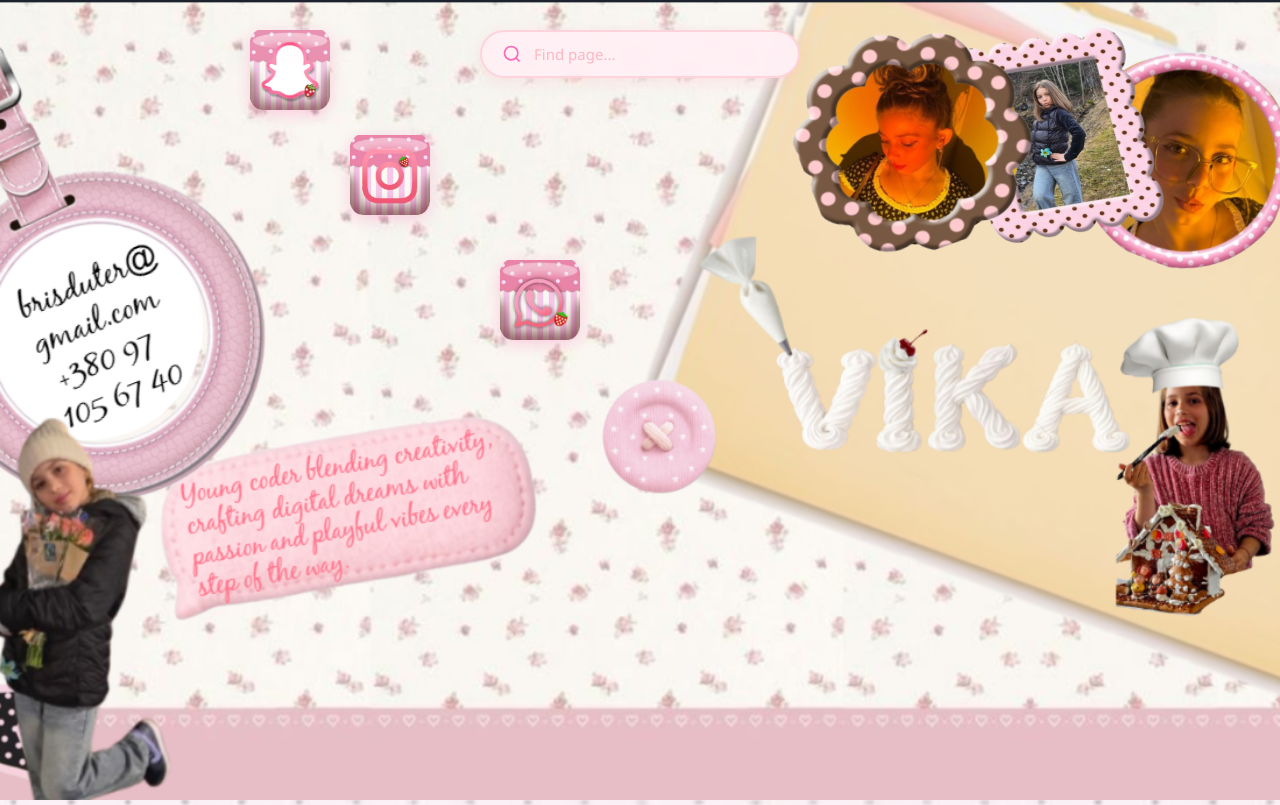
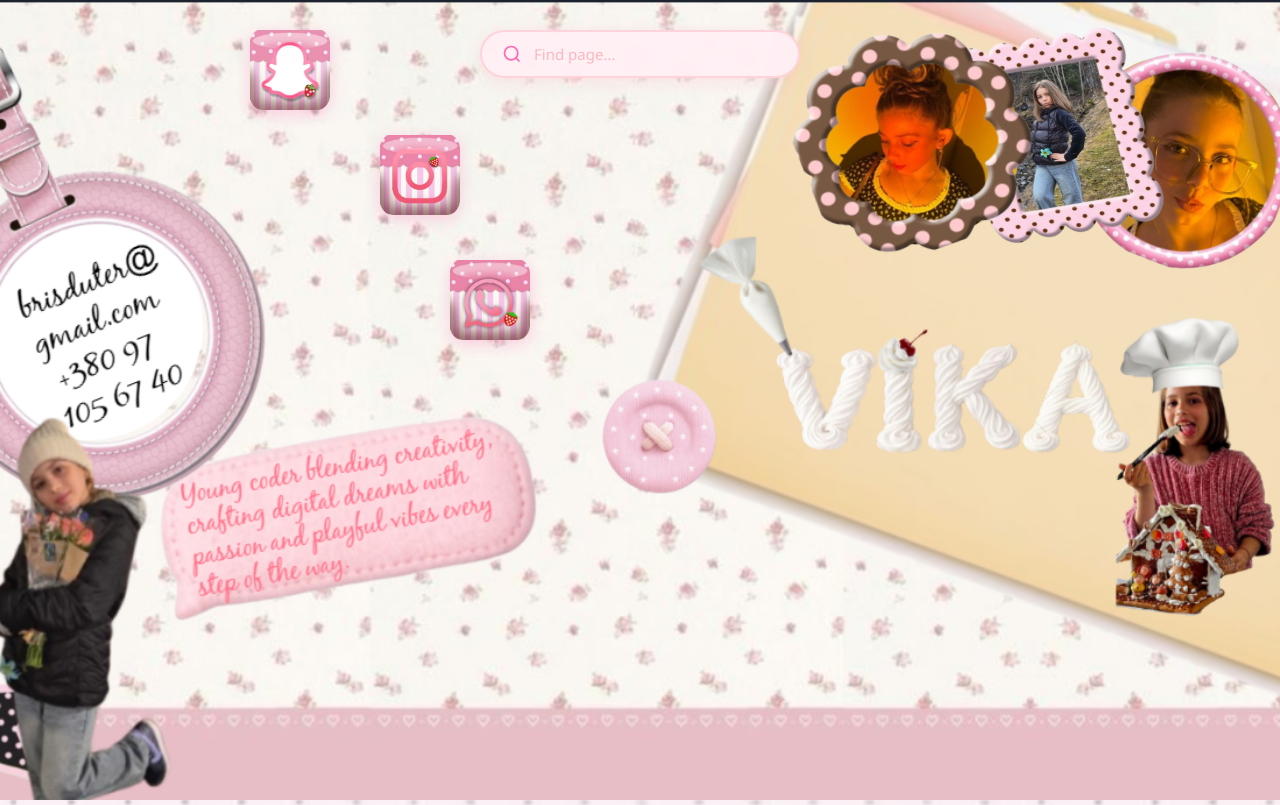
Before and after one commit to Vika09090913/vika-portfolio, a React (Create React App) app: page / in a window 1280 px wide. Shown: the top 805 px of the page. Built offline with nearby package versions, Linux system fonts and the light colour scheme.

Commit message:
Fix positions and search z-index

```diff
--- a/src/App.css
+++ b/src/App.css
@@ -104,7 +104,7 @@ html {
   position: absolute;
   top: 30px;
   left: 480px;
-  z-index: 50;
+  z-index: 1000;
   width: 320px;
 }
 
@@ -225,12 +225,12 @@ html {
 
 .social-instagram {
   top: 135px;
-  left: 350px;
+  left: 380px;
 }
 
 .social-whatsapp {
   top: 260px;
-  left: 500px;
+  left: 450px;
 }
 
 @media (max-width: 1024px) {
@@ -275,7 +275,7 @@ html {
 
   .social-whatsapp {
     top: 260px;
-    left: 370px;
+    left: 350px;
   }
 
   .about-photo-container {
@@ -414,7 +414,7 @@ html {
 .heart-emoji {
   position: absolute;
   bottom: 100px;
-  left: 850px;
+  left: 800px;
   font-size: 36px;
   cursor: pointer;
   display: inline-block;
```
